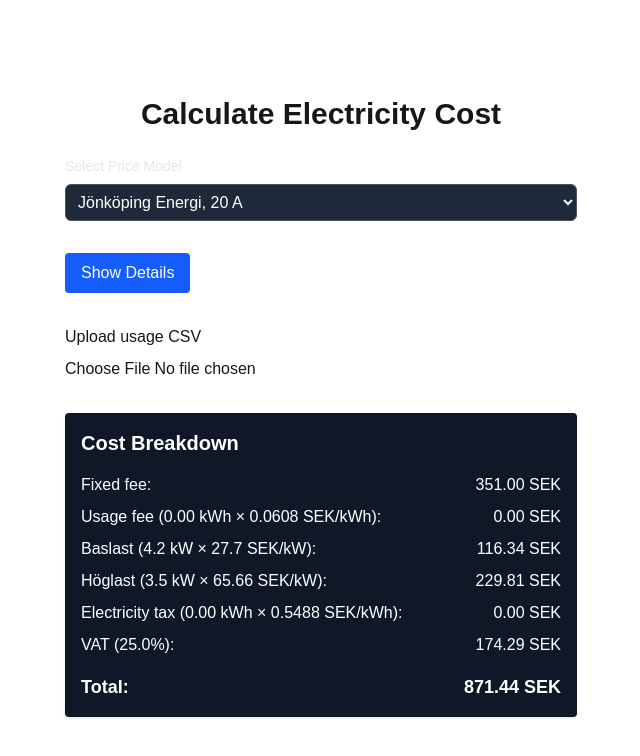
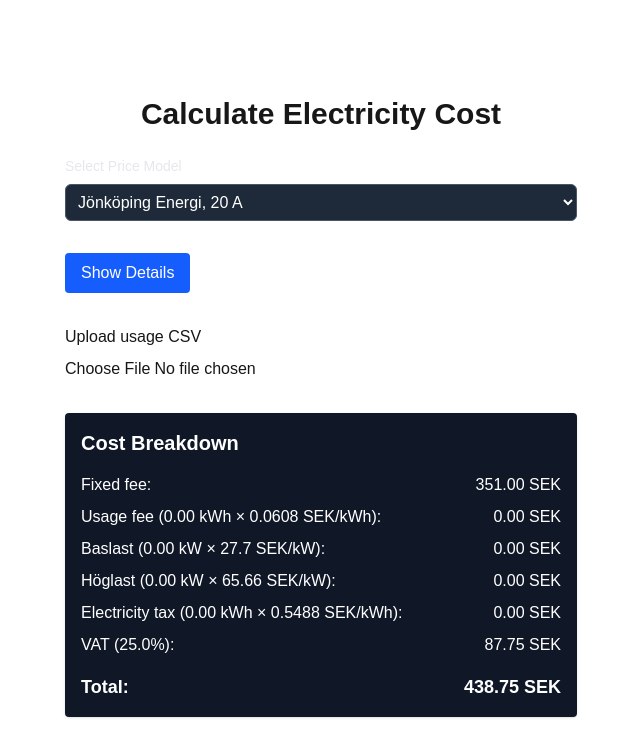
Before and after one commit to jmalm/power-bill-react, a Next.js app: page / in a window 1280 px wide. Shown: the top 756 px of the page, without its empty margins (319-959 px from the left). Built offline with nearby package versions, Linux system fonts and the light colour scheme.

Commit message:
Find top hours

```diff
--- a/app/components/CostBreakdown.tsx
+++ b/app/components/CostBreakdown.tsx
@@ -67,7 +67,7 @@
       </div>
       {powerTariffRows.map((row) => (
         <div className="mb-2" key={row.name}>
-          {row.name} ({row.avgTop} kW × {row.feePerKW} {model.currency}/kW):{" "}
+          {row.name} ({row.avgTop.toFixed(2)} kW × {row.feePerKW} {model.currency}/kW):{" "}
           <span className="float-right">
             {row.fee.toFixed(2)} {model.currency}
           </span>
--- a/app/page.tsx
+++ b/app/page.tsx
@@ -9,6 +9,7 @@
 import { downloadJson } from "./utils/downloadJson";
 import CostBreakdown from "./components/CostBreakdown";
 import { handleCsvUpload, UsageRow } from "./utils/csv";
+import { calculateTopHoursPerTariff } from "./utils/topHours";
 
 export default function Home() {
   const [selectedModel, setSelectedModel] = useState("custom");
@@ -34,6 +35,12 @@
 
   // Calculate total usage from the loaded data
   const totalUsage = usageData.reduce((sum, row) => sum + row.usage, 0);
+
+  // Calculate top hours per tariff for CostBreakdown
+  const topHours =
+    selected && usageData.length
+      ? calculateTopHoursPerTariff(usageData, selected)
+      : {};
 
   return (
     <main className="flex min-h-screen flex-col items-center p-24">
@@ -90,7 +97,8 @@
           />
           {usageData.length > 0 && (
             <div className="mt-2 text-sm text-green-400">
-              Loaded {usageData.length} usage rows. Total: {totalUsage.toFixed(2)} kWh
+              Loaded {usageData.length} usage rows. Total:{" "}
+              {totalUsage.toFixed(2)} kWh
             </div>
           )}
         </div>
@@ -99,7 +107,7 @@
           <CostBreakdown
             model={selected}
             totalUsage={totalUsage}
-            topHours={{ Baslast: 4.2, Höglast: 3.5 }}
+            topHours={topHours}
           />
         )}
       </div>
--- a/app/utils/csv.ts
+++ b/app/utils/csv.ts
@@ -10,11 +10,13 @@
     // Skip empty lines
     if (!line.trim()) continue;
     // Match datetime;usage (e.g., 2024-01-01T00:00;1.23)
-    const match = line.match(/^([^;]+);([\d.,]+)$/);
+    // Empty usage is treated as 0
+    // Allow comma as decimal separator
+    const match = line.match(/^([^;]+);([\d.,]*)$/);
     if (match) {
       // Replace comma with dot for decimal separator
       const usageStr = match[2].replace(',', '.');
-      data.push({ datetime: match[1], usage: parseFloat(usageStr) });
+      data.push({ datetime: match[1], usage: parseFloat(usageStr || "0") });
     }
   }
   return data;
--- /dev/null
+++ b/app/utils/topHours.ts
@@ -0,0 +1,118 @@
+import { PriceModel, PowerTariff, NightReduction } from "../models";
+import { UsageRow } from "./csv";
+
+interface TopHoursResult {
+  [tariffName: string]: number; // average power for the N highest hours
+}
+
+function isWithinNightReduction(hour: number, reduction?: NightReduction) {
+  if (!reduction) return false;
+  const start = parseTimeString(reduction.startTime);
+  const end = parseTimeString(reduction.endTime);
+  if (start === undefined || end === undefined) return false;
+  if (start <= end) {
+    return hour >= start && hour < end;
+  } else {
+    // Overnight (e.g., 22-6)
+    return hour >= start || hour < end;
+  }
+}
+
+function parseTimeString(time: string | undefined): number | undefined {
+  if (!time) return undefined;
+  const [h, m] = time.split(":").map(Number);
+  return h + (m || 0) / 60;
+}
+
+function isWithinTariffMonth(date: Date, tariff: PowerTariff): boolean {
+  if (!tariff.months || tariff.months.length === 0) return true;
+  return tariff.months.includes(date.getMonth() + 1); // JS months: 0-11, your config: 1-12
+}
+
+function isWithinTariffTime(hour: number, tariff: PowerTariff): boolean {
+  if (!tariff.startTime || !tariff.endTime) return true;
+  const start = parseTimeString(tariff.startTime) ?? 0;
+  const end = parseTimeString(tariff.endTime) ?? 24;
+  // If end < start, treat as overnight
+  if (start < end) {
+    return hour >= start && hour < end;
+  } else {
+    return hour >= start || hour < end;
+  }
+}
+
+function groupUsageByDayHour(usageData: UsageRow[]) {
+  const usageByDayHour: { [date: string]: { [hour: number]: number } } = {};
+  usageData.forEach(({ datetime, usage }) => {
+    const dateObj = new Date(datetime);
+    if (isNaN(dateObj.getTime())) return;
+    const day = dateObj.toISOString().slice(0, 10); // YYYY-MM-DD
+    const hour = dateObj.getHours();
+    if (!usageByDayHour[day]) usageByDayHour[day] = {};
+    usageByDayHour[day][hour] = (usageByDayHour[day][hour] || 0) + usage;
+  });
+  return usageByDayHour;
+}
+
+function getTopHourPerDay(
+  usageByDayHour: { [hour: number]: number },
+  day: string,
+  tariff: PowerTariff
+): number {
+  let topUsage = -Infinity;
+  for (let hour = 0; hour < 24; hour++) {
+    // Only consider hours within the tariff's time window
+    if (!isWithinTariffTime(hour, tariff)) continue;
+    let usage = usageByDayHour[hour] || 0;
+    // Night reduction if needed (optional, not in your prompt)
+    if (
+      tariff.nightReduction &&
+      isWithinNightReduction(hour, tariff.nightReduction)
+    ) {
+      usage *= tariff.nightReduction.factor;
+    }
+    if (usage > topUsage) {
+      topUsage = usage;
+    }
+  }
+  return topUsage > -Infinity ? topUsage : 0;
+}
+
+function getAllTopHoursForTariff(
+  usageByDayHour: { [date: string]: { [hour: number]: number } },
+  tariff: PowerTariff
+): number[] {
+  const topHours: number[] = [];
+  for (const day in usageByDayHour) {
+    const dateObj = new Date(day);
+    if (!isWithinTariffMonth(dateObj, tariff)) continue;
+    const topHour = getTopHourPerDay(usageByDayHour[day], day, tariff);
+    topHours.push(topHour);
+  }
+  return topHours;
+}
+
+function getAverageOfTopN(hours: number[], n: number): number {
+  const sorted = [...hours].sort((a, b) => b - a);
+  const topN = sorted.slice(0, n);
+  if (topN.length === 0) return 0;
+  return topN.reduce((sum, val) => sum + val, 0) / topN.length;
+}
+
+export function calculateTopHoursPerTariff(
+  usageData: UsageRow[],
+  model: PriceModel
+): TopHoursResult {
+  if (!usageData.length) return {};
+
+  const usageByDayHour = groupUsageByDayHour(usageData);
+  const result: TopHoursResult = {};
+
+  for (const tariff of model.powerTariffs) {
+    const allTopHours = getAllTopHoursForTariff(usageByDayHour, tariff);
+    const avg = getAverageOfTopN(allTopHours, tariff.numberOfTopPeaksToAverage);
+    result[tariff.name] = avg;
+  }
+
+  return result;
+}
```
Also changed, not shown: app/models.ts (+4 -4 lines).
